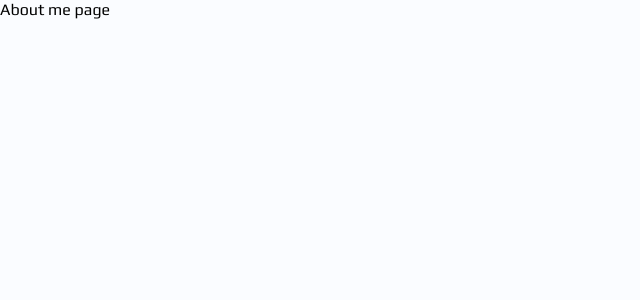
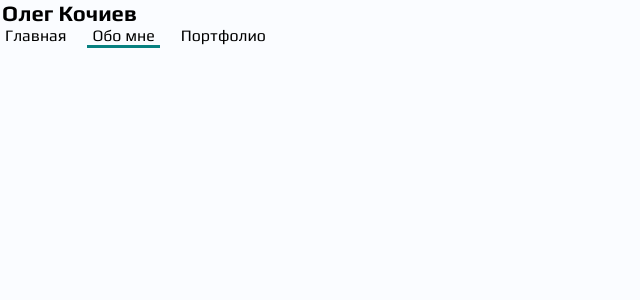
Before and after one commit to OlegKochiev/olegkochiev.com, a Next.js app: page /about-me in a window 1280 px wide. Shown: the top 300 px of the page, without its empty margins (0-640 px from the left). Built offline with nearby package versions, Linux system fonts and the light colour scheme.

Commit message:
created header component

```diff
--- /dev/null
+++ b/src/components/Header/index.tsx
@@ -0,0 +1,15 @@
+import React from 'react';
+import {homePageDatas} from '../../data/home';
+import {MyName} from '../../pages';
+import NavLinks from '../Home/NavLinks';
+
+const Header = () => {
+  return (
+    <div>
+      <MyName>{homePageDatas.myName}</MyName>
+      <NavLinks />
+    </div>
+  );
+};
+
+export default Header;
--- a/src/components/Home/NavLinks/index.tsx
+++ b/src/components/Home/NavLinks/index.tsx
@@ -1,4 +1,5 @@
 import Link from 'next/link';
+import {useRouter} from 'next/router';
 import React from 'react';
 import styled from 'styled-components';
 import {PATHS} from '../../../constants';
@@ -12,6 +13,7 @@ const Span = styled.span`
   display: block;
   padding: 0 5px;
   transition: background-color 0.15s, transform 0.15s;
+  border-bottom: ${({isActive}) => (isActive ? '3px solid #078080' : 'none')};
   &:hover {
     color: #fff;
     background-color: #078080;
@@ -20,16 +22,18 @@ const Span = styled.span`
 `;
 
 const NavLinks = () => {
+  const router = useRouter();
+
   return (
     <Nav>
       <Link href={PATHS.HOME()}>
-        <Span>Главная</Span>
+        <Span isActive={router.pathname === PATHS.HOME()}>Главная</Span>
       </Link>
       <Link href={PATHS.ABOUT_ME()}>
-        <Span>Обо мне</Span>
+        <Span isActive={router.pathname === PATHS.ABOUT_ME()}>Обо мне</Span>
       </Link>
       <Link href={PATHS.PORTFOLIO()}>
-        <Span>Портфолио</Span>
+        <Span isActive={router.pathname === PATHS.PORTFOLIO()}>Портфолио</Span>
       </Link>
     </Nav>
   );
--- a/src/components/Home/SocialIcons/index.tsx
+++ b/src/components/Home/SocialIcons/index.tsx
@@ -12,15 +12,19 @@ const Social = styled.span`
   mask-repeat: no-repeat;
   mask-position: center;
   mask-image: url(${({iconSrc}) => iconSrc});
-  transition: background-color 0.25s;
+  transition: background-color 0.25s, transform 0.1s;
+
   &:hover {
+    transform: scale(1.1);
     background-color: ${({bgColor}) => bgColor};
   }
 `;
 
 const Ul = styled.ul`
   display: flex;
-  gap: 0.5em;
+  justify-content: center;
+  align-items: center;
+  gap: 15px;
 `;
 
 const Li = styled.li`
--- a/src/pages/about-me/index.tsx
+++ b/src/pages/about-me/index.tsx
@@ -1,7 +1,12 @@
 import React from 'react';
+import Header from '../../components/Header';
 
 const AboutMe = () => {
-  return <div>About me page</div>;
+  return (
+    <div>
+      <Header />
+    </div>
+  );
 };
 
 export default AboutMe;
--- a/src/pages/index.tsx
+++ b/src/pages/index.tsx
@@ -38,7 +38,7 @@ const UserInfo = styled.div`
   gap: 1em;
 `;
 
-const MyName = styled.h1`
+export const MyName = styled.h1`
   padding: 0 2px;
   font-size: 22px;
   font-weight: bold;
```
